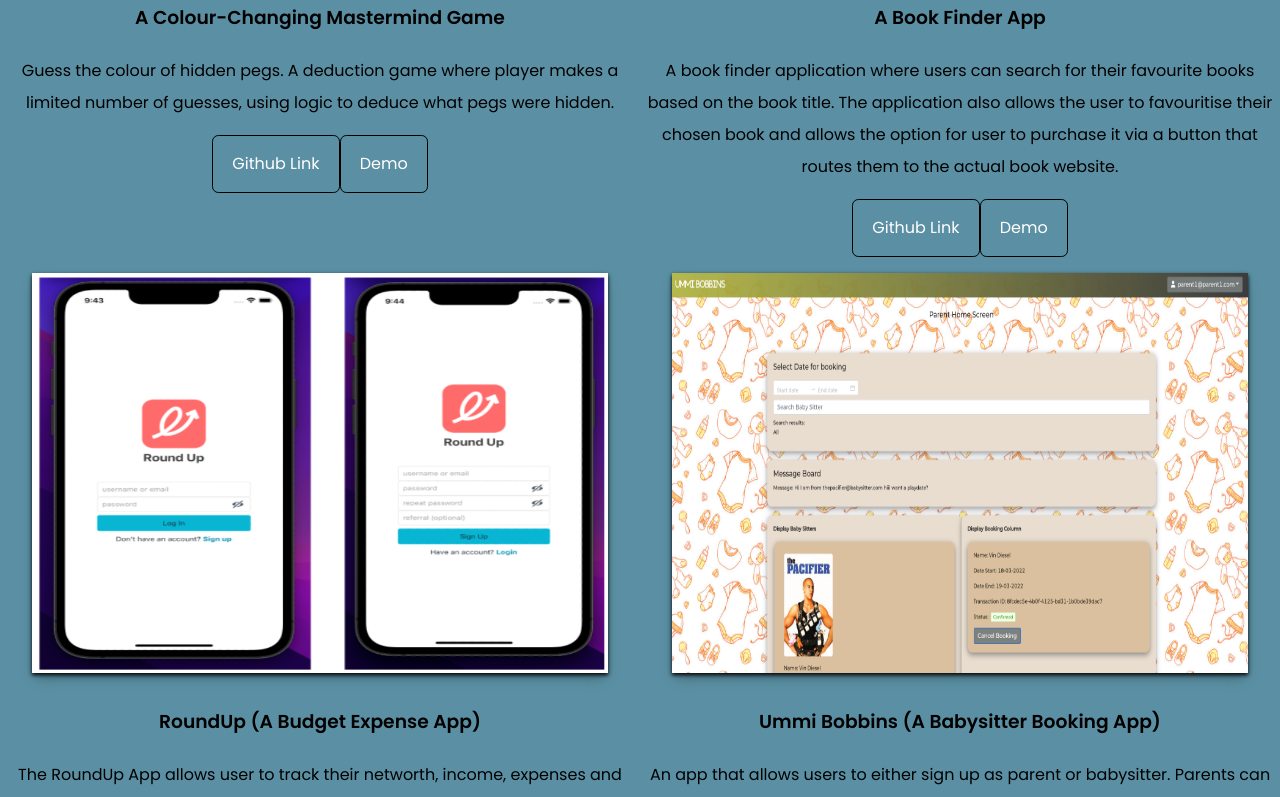
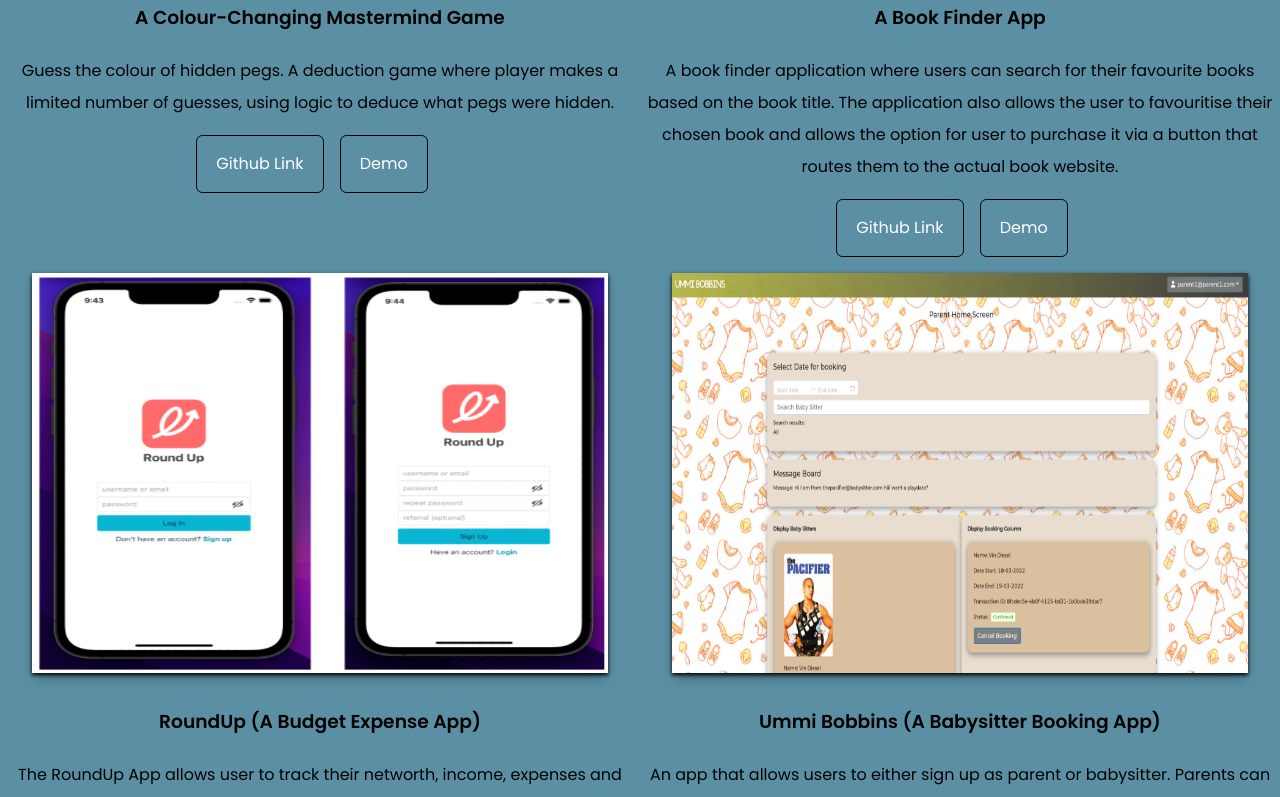
Before and after one commit to qamarularifin/My-Portfolio, a React (Create React App) app: page / in a window 1280 px wide. Shown: the part 1200-1997 px from the top of the page. Built offline with nearby package versions, Linux system fonts and the light colour scheme.

Commit message:
added gap between projects gap

```diff
--- a/src/footer/footer.css
+++ b/src/footer/footer.css
@@ -41,6 +41,7 @@ a{
       display: flex;
       flex-direction: column;
 
+
     }
   }
   /* ===================MEDIA QUERIES (SMALL DEVICES) ==========*/
--- a/src/index.css
+++ b/src/index.css
@@ -32,4 +32,5 @@ h1{
   cursor: pointer;
   border: 1px solid black;
 
+
 }
--- a/src/projects/Projects.jsx
+++ b/src/projects/Projects.jsx
@@ -61,11 +61,11 @@ const Projects = () => {
                 <p>{ele.summary}</p>
 
                 <div className="project_item-link">
-                  <a href={ele.github} className="btn" target="_blank">
+                  <a href={ele.github} className="btn proj" target="_blank">
                     Github Link
                   </a>
 
-                  <a href={ele.demo} className="btn" target="_blank">
+                  <a href={ele.demo} className="btn proj" target="_blank">
                     Demo
                   </a>
                 </div>
--- a/src/projects/projects.css
+++ b/src/projects/projects.css
@@ -13,6 +13,11 @@
 
 
 }
+
+.btn.proj{
+    margin-right: 1rem;
+}
+
 
 .btn:hover{
     background-color: #365663;
```
